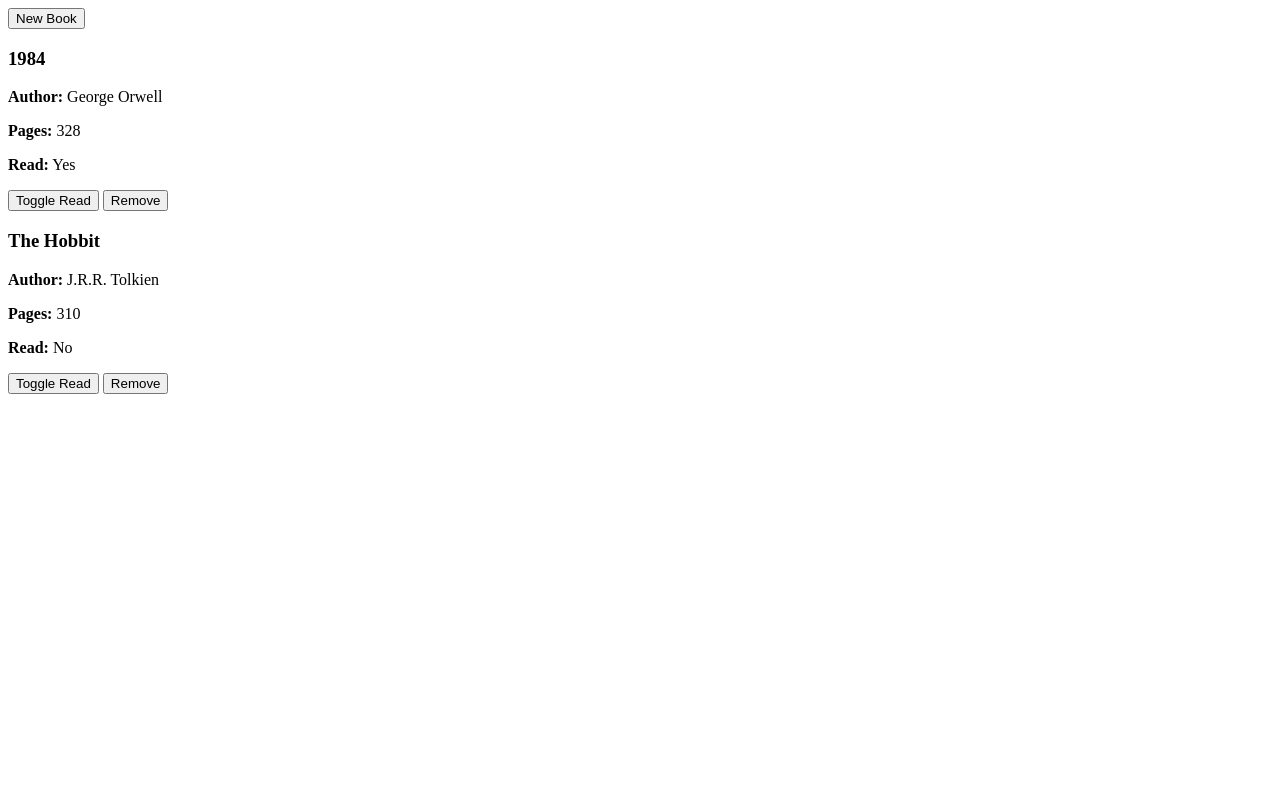
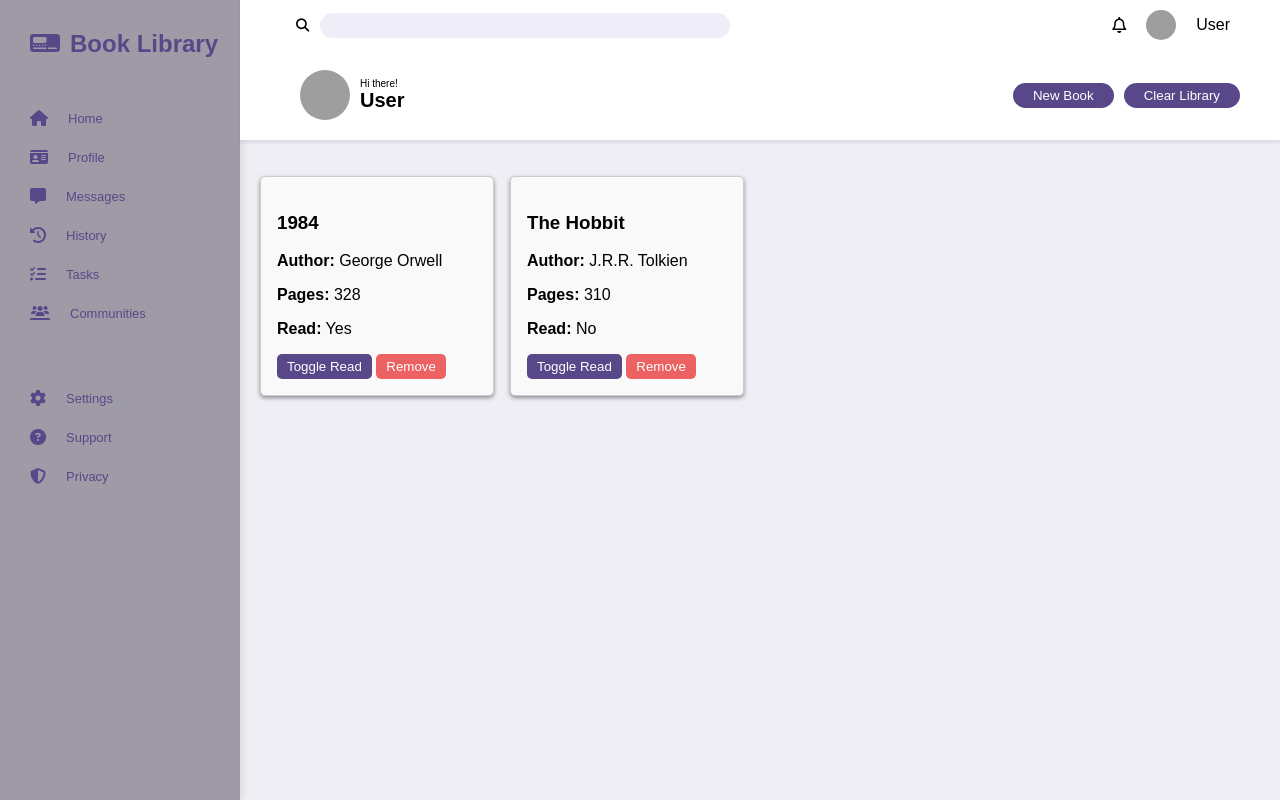
Before and after one commit to Ike-Icon/Book-Library, a plain HTML site: page index.html in a window 1280 px wide. Drawn offline with Linux system fonts and the light colour scheme; grey boxes are pictures that could not be loaded.

Commit message:
new style

```diff
--- a/index.html
+++ b/index.html
@@ -1,14 +1,76 @@
 <!DOCTYPE html>
 <html lang="en">
+
 <head>
     <meta charset="UTF-8">
     <meta name="viewport" content="width=device-width, initial-scale=1.0">
     <title>Book Library</title>
-    <link rel="stlesheet" href="style.css">
+    <link rel="stylesheet" href="./style/main.css">
+    <link rel="stylesheet" href="https://cdnjs.cloudflare.com/ajax/libs/font-awesome/6.5.0/css/all.min.css">
 
 </head>
+
 <body>
+    <section class="sidebar">
+        <h2><i class="fa-solid fa-tachograph-digital"></i>Book Library</h2>
+        <ul>
+
+            <li><i class="fa-solid fa-house"></i><a href="/admin/users">Home</a></li>
+            <li><i class="fa-solid fa-id-card"></i><a href="/admin/settings">Profile</a></li>
+            <li><i class="fa-solid fa-message"></i><a href="/admin/reports">Messages</a></li>
+            <li><i class="fa-solid fa-clock-rotate-left"></i><a href="/admin/history">History</a></li>
+            <li><i class="fa-solid fa-list-check"></i><a href="/admin/tasks">Tasks</a></li>
+            <li><i class="fa-solid fa-users-line"></i><a href="/admin/community">Communities</a></li>
+            <br>
+            <br>
+            <li><i class="fa-solid fa-gear"></i><a href="/admin/logout">Settings</a></li>
+            <li><i class="fa-solid fa-circle-question"></i><a href="/admin/logout">Support</a></li>
+            <li><i class="fa-solid fa-shield-alt"></i><a href="/admin/logout">Privacy</a></li>
+        </ul>
+
+    </section>
+
+    <section class="content">
+        <section class="header">
+            <div class="user-input">
+                <div class="search-bar">
+                    <button type="submit"><i class="fa-solid fa-magnifying-glass"></i></button>
+                    <input type="text">
+
+                </div>
+                <div class="user-info">
+                    <i class="fa-regular fa-bell"></i>
+                    <img src="./assets/11475217.jpg" alt="User Avatar">
+                    <span>User</span>
+
+                </div>
+            </div>
+            <div class="welcome-message">
+                <div class="welcome-content">
+                    <img src="./assets/11475217.jpg" alt="User Avatar">
+                    <div class="greeting">
+                        <p>Hi there!</p>
+                        <h1>User</h1>
+
+                    </div>
+
+
+                </div>
+                <div class="welcome-actions">
                     <button id="new-book-btn">New Book</button>
+                    <button id="clear-lib-btn">Clear Library</button>
+
+                </div>
+            </div>
+
+
+            </div>
+
+        </section>
+
+        <section class="main-content">
+            <section class="projects">
+
 
             <!-- Book Form (Hidden by default) -->
             <dialog id="book-form-dialog">
@@ -28,7 +90,12 @@
             </dialog>
 
             <div id="book-container"></div>
+            </section>
+
+        </section>
+    </section>
 
     <script src="script.js"></script>
 </body>
+
 </html>
--- a/script.js
+++ b/script.js
@@ -30,6 +30,16 @@ function addBookToLibrary(title, author, pages, read) {
 
   displayBook();
 }
+
+// Delete all books from myLibrary
+function clearBooks() {
+  myLibrary.length = 0;
+  displayBook();
+}
+
+document.getElementById('clear-lib-btn').addEventListener('click', () => {
+  clearBooks();
+});
 
 function displayBook() {
   const container = document.getElementById('book-container');
@@ -67,7 +77,7 @@ function addcardListeners() {
       const bookId = e.target.parentElement.getAttribute('data-id');
       toggleReadStatus(bookId);
     })
-  })
+  });
 }
 
 function removeBook(id) {
@@ -98,6 +108,8 @@ document.getElementById('cancel-btn').addEventListener('click', () => {
   dialog.close();
 });
 
+
+
 form.addEventListener('submit', e => {
   e.preventDefault();
   const formData = new FormData(form);
--- a/style.css
+++ /dev/null
@@ -1,23 +0,0 @@
-body {
-  font-family: Arial, sans-serif;
-  margin: 2rem;
-}
-
-#book-container {
-  display: flex;
-  flex-wrap: wrap;
-  gap: 1rem;
-  margin-top: 1rem;
-}
-
-.book-card {
-  border: 1px solid #ccc;
-  padding: 1rem;
-  border-radius: 5px;
-  width: 200px;
-  background-color: #f9f9f9;
-}
-
-button {
-  margin-top: 0.5rem;
-}
--- /dev/null
+++ b/style/main.css
@@ -0,0 +1,223 @@
+body {
+  font-family: Arial, sans-serif;
+  background-color: #d6d4e260;
+  /* background-image: url("https://images.unsplash.com/photo-1584531979583-18c5c4b25efc?q=80&w=687&auto=format&fit=crop&ixlib=rb-4.1.0&ixid=M3wxMjA3fDB8MHxwaG90by1wYWdlfHx8fGVufDB8fHx8fA%3D%3D"); */
+  margin: 0 auto;
+  padding: 0;
+  display: flex;
+  flex-direction: row;
+  min-height: 100vh;
+  width: 100%;
+}
+
+
+.sidebar {
+  display: flex;
+  background-color: #9e9ba6;
+  color: #594889;
+  padding: 10px;
+  width: 200px;
+  flex-direction: column;
+  padding-left: 30px;
+  box-shadow: 2px 0px 8px rgba(0, 0, 0, 0.1);
+}
+
+.sidebar ul {
+  list-style: none;
+  padding: 0;
+}
+
+.sidebar ul li {
+  margin: 10px 0;
+  display: flex;
+  align-items: center;
+  justify-content: center;
+  height: 10%;
+  width: 100%;
+}
+
+.sidebar ul li a {
+  color: #594889;
+  text-decoration: none;
+  display: flex;
+  flex-direction: column;
+  width: 100%;
+  font-size: small;
+}
+
+
+.sidebar ul li i {
+  margin-right: 20px;
+  align-items: center;
+  flex-direction: column;
+}
+
+.sidebar h2 i{
+    margin-right: 10px;
+}
+
+.content {
+  flex: 1;
+  padding: 0;
+}
+
+.content .header {
+  background-color: #fff;
+  box-shadow: 0 2px 4px rgba(0, 0, 0, 0.1);
+  display: flex;
+  flex-direction: column;
+  color: #000;
+  padding: 10px 50px;
+}
+
+.content .header .user-input {
+  display: flex;
+  align-items: center;
+  justify-content: space-between;
+  width: 100%;
+}
+
+.content .header .user-info {
+  display: flex;
+  align-items: center;
+  gap: 20px;
+  color: #000;
+}
+
+.content .header .user-info img {
+  width: 30px;
+  height: 30px;
+  border-radius: 50%;
+}
+
+.content .header .user-input .search-bar input {
+  /* display: flex;
+    align-items: center; */
+  background-color: #cac4e950;
+  border-radius: 20px;
+  border: none;
+  padding: 5px 5px;
+  width: 400px;
+}
+
+.content .header .user-input .search-bar button {
+  background-color: transparent;
+  border: none;
+  cursor: pointer;
+  color: #000;
+}
+
+
+.content .header .welcome-message {
+  display: flex;
+  align-items: center;
+  justify-content: space-between;
+  width: 100%;
+  padding: 10px;
+  margin-top: 20px;
+}
+.content .header .welcome-message .welcome-content {
+  display: flex;
+  flex-direction: row;
+  align-items: center;
+  justify-content: center;
+  gap: 10px;
+}
+
+.greeting {
+  display: flex;
+  flex-direction: column;
+  gap: 0;
+}
+.greeting h1 {
+  font-size: 20px;
+  margin: 0;
+  color: #000;
+}
+.greeting p {
+  font-size: x-small;
+  margin: 0;
+  color: #000;
+}
+.content .header .welcome-message img {
+  width: 50px;
+  height: 50px;
+  border-radius: 50%;
+}
+.content .header .welcome-message button:hover {
+  background-color: #50417cbb;
+  color: #000;
+  transition: 0.3s ease-in-out;
+}
+.content .header .welcome-actions {
+  display: flex;
+  align-items: center;
+  /* justify-content: space-between; */
+  gap: 10px;
+}
+.content .header .welcome-message button {
+  background-color: #594889;
+  color: #fff;
+  border: none;
+  padding: 5px 20px;
+  border-radius: 20px;
+  cursor: pointer;
+}
+
+.all-data {
+  display: flex;
+  flex-direction: row;
+  padding: 20px;
+}
+
+.main-content {
+  padding: 20px;
+  display: grid;
+  grid-template-columns: 1fr 250px;
+  grid-gap: 20px;
+  /* gap: 20px; */
+}
+
+
+#book-container {
+  display: flex;
+  flex-wrap: wrap;
+  gap: 1rem;
+  margin-top: 1rem;
+}
+
+.book-card {
+  border: 1px solid #ccc;
+  padding: 1rem;
+  border-radius: 5px;
+  width: 200px;
+  background-color: #f9f9f9;
+  box-shadow: 0 2px 4px rgba(0, 0, 0, 0.414);
+}
+
+.book-card button{
+  color: #fff;
+  border: none;
+  padding: 5px 10px;
+  border-radius: 5px;
+  cursor: pointer;
+}
+
+.book-card .toggle-read-btn{
+  background-color: #594889;
+}
+
+.book-card .toggle-read-btn:hover{
+  background-color: #7c6aae;
+  transition: 0.3s ease-in-out;
+}
+
+.book-card .remove-btn{
+  background-color: #ec6161;
+}
+
+.book-card .remove-btn:hover{
+  background-color: #f19e9e;
+  transition: 0.3s ease-in-out;
+
+}
```
Also changed, not shown: assets/3551739.jpg (added), assets/7309681.jpg (added), assets/bc9fd4bd-de9b-4555-976c-8360576c6708.jpg (added), 4 other files. Lines whose indentation alone changed are shown as unchanged.
